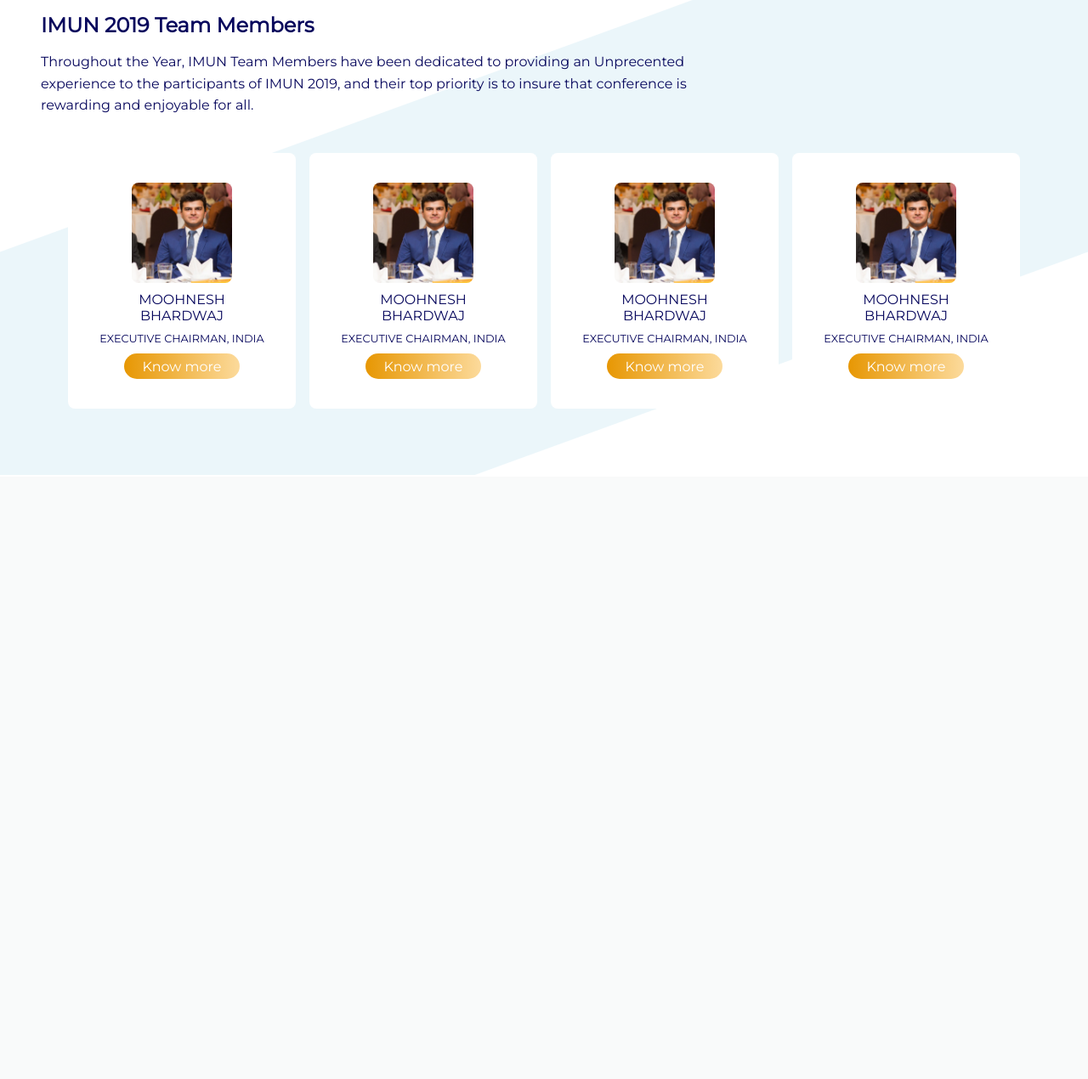
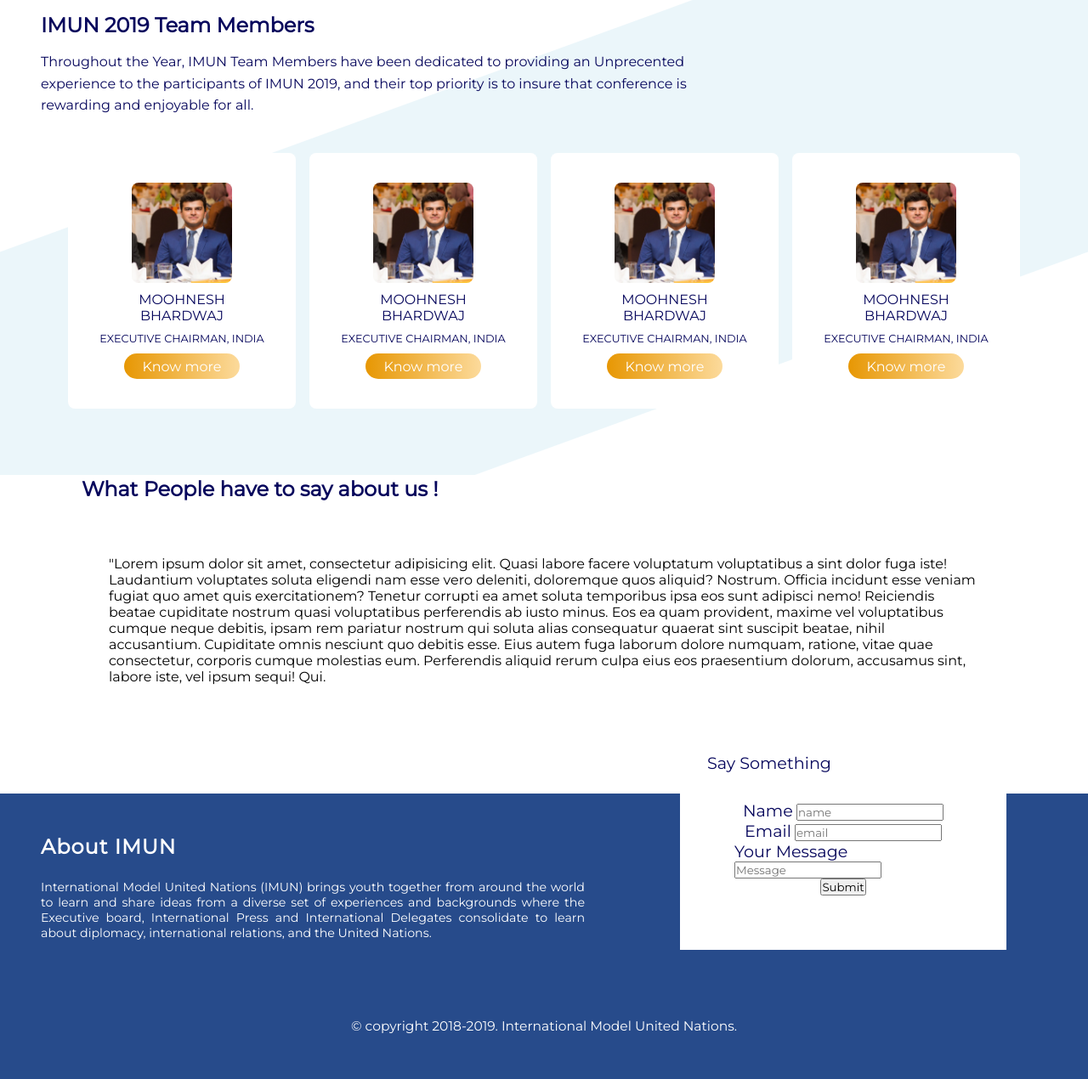
Before and after one commit to sushantr134/IMUNTEST, a PHP site: page / in a window 1280 px wide. Shown: the part 2296-3566 px from the top of the page at 85% size. Before the commit the page ends 2855 px from the top, so only its background shows below. Run offline with PHP 8.4, Linux system fonts and the light colour scheme.

Commit message:
IMUN Test

```diff
--- a/assets/css/main.css
+++ b/assets/css/main.css
@@ -138,6 +138,7 @@ header nav ul li a {
   top: 0;
   width: 100%;
   height: 100vh;
+  /*Footer */
 }
 
 .main .container {
@@ -553,5 +554,150 @@ header nav ul li a {
   font-size: 1.6vmin;
 }
 
-/*Footer */
+.main #testimonials {
+  padding: 3em;
+  width: 100%;
+  height: auto;
+}
+
+.main #testimonials .__container h1 {
+  color: #06065c;
+  text-align: left;
+}
+
+.main #testimonials .__container .__slider {
+  display: -webkit-box;
+  display: -ms-flexbox;
+  display: flex;
+  -webkit-box-pack: center;
+      -ms-flex-pack: center;
+          justify-content: center;
+  -webkit-box-align: center;
+      -ms-flex-align: center;
+          align-items: center;
+  padding: 2em;
+  margin-top: 2em;
+  width: 100%;
+}
+
+.main #testimonials .__container .__slider .item {
+  display: -ms-grid;
+  display: grid;
+  -ms-grid-columns: (minmax(200px, 1fr))[auto-fit];
+      grid-template-columns: repeat(auto-fit, minmax(200px, 1fr));
+  grid-auto-rows: none;
+  grid-row-gap: 1em;
+  grid-column-gap: 1em;
+}
+
+.main #testimonials .__container .__slider .item .user {
+  border-radius: 100%;
+  overflow: hidden;
+}
+
+.main #testimonials .__container .__slider .item .user img {
+  max-width: 100%;
+  width: 100%;
+}
+
+.main footer {
+  background: #183f83ee;
+  color: #ffffff;
+  padding: 3em;
+  margin: 0 auto !important;
+  position: relative;
+}
+
+.main footer .container__footer {
+  display: -ms-grid;
+  display: grid;
+  -ms-grid-columns: (minmax(250px, 1fr))[auto-fit];
+      grid-template-columns: repeat(auto-fit, minmax(250px, 1fr));
+  grid-auto-rows: minmax(200px, 1fr);
+  grid-row-gap: 2em;
+  grid-column-gap: 2em;
+  -webkit-box-pack: center;
+      -ms-flex-pack: center;
+          justify-content: center;
+  -webkit-box-align: start;
+      -ms-flex-align: start;
+          align-items: flex-start;
+}
+
+.main footer .container__footer .aboutmun {
+  display: -webkit-box;
+  display: -ms-flexbox;
+  display: flex;
+  -webkit-box-pack: center;
+      -ms-flex-pack: center;
+          justify-content: center;
+  -webkit-box-align: start;
+      -ms-flex-align: start;
+          align-items: flex-start;
+  -webkit-box-orient: vertical;
+  -webkit-box-direction: normal;
+      -ms-flex-direction: column;
+          flex-direction: column;
+  width: 50vw;
+}
+
+.main footer .container__footer .aboutmun h1 {
+  margin-bottom: 1em;
+  text-align: left;
+  font-size: 1.5rem;
+  letter-spacing: 1px;
+}
+
+.main footer .container__footer .aboutmun p {
+  text-align: justify;
+  font-size: 0.889rem;
+}
+
+.main footer .container__footer .Contactform {
+  padding: 2em;
+  -webkit-box-sizing: inherit;
+          box-sizing: inherit;
+  position: absolute;
+  top: -5em;
+  right: 6em;
+  z-index: 1000;
+  background: white;
+  width: 30vw;
+  border-radius: 0.3em solid black;
+}
+
+.main footer .container__footer .Contactform label {
+  font-size: 1.2rem;
+  color: #06065c;
+}
+
+.main footer .container__footer .Contactform form {
+  padding: 2em;
+  display: -webkit-box;
+  display: -ms-flexbox;
+  display: flex;
+  -webkit-box-pack: center;
+      -ms-flex-pack: center;
+          justify-content: center;
+  -webkit-box-align: center;
+      -ms-flex-align: center;
+          align-items: center;
+  -webkit-box-orient: vertical;
+  -webkit-box-direction: normal;
+      -ms-flex-direction: column;
+          flex-direction: column;
+  color: #06065c;
+  -webkit-box-shadow: 0 10px 10px solid grey;
+          box-shadow: 0 10px 10px solid grey;
+}
+
+.main footer .TaglineEnd {
+  margin-top: 1em;
+  margin-bottom: 0.3em;
+}
+
+.main footer .TaglineEnd p {
+  text-align: center;
+  font-size: 0.97rem;
+}
 /*# sourceMappingURL=main.css.map */
--- a/assets/css/main.scss
+++ b/assets/css/main.scss
@@ -10,6 +10,7 @@
 $color_bg_primary : #172337;
 $color_shade_primary: linear-gradient(-270deg,#172337ee,#172337c0,#172337af,#172337a8,transparent);
 $color_text : #ffffff;
+$color_common:#06065c;
 
 @mixin ReponsiveImage($width,$max_width) {
     max-width: $max_width;
@@ -226,7 +227,7 @@ header
                align-items: center;
                h1
                {
-                   color: #06065c;
+                   color: $color_common;
                    font-size: 2rem;
                    width: 50%;
                    text-align: center;
@@ -237,7 +238,7 @@ header
 
                 label
                 {
-                    color: #06065c;
+                    color: $color_common;
                     text-align: right;
                     line-height: 1.5em;
                 }
@@ -333,7 +334,7 @@ header
 
         h1
         {
-            color: #06065c;
+            color: $color_common;
             font-size: 2rem;
             text-align: left;
         }
@@ -408,7 +409,7 @@ header
         {
             h1,p
             {
-              color:#06065c;
+              color:$color_common;
               margin-bottom: 0.67em;
             }
             h1
@@ -450,7 +451,7 @@ header
                 }
                 .name,.designation
                 {
-                    color: #06065c;
+                    color: $color_common;
                     text-align: center;
                     margin-bottom: 5%;
                     text-transform: uppercase;
@@ -467,11 +468,131 @@ header
             }
         }
     }
+
+    #testimonials
+    {
+        padding: 3em;
+        width: 100%;
+        height: auto;
+
+       .__container
+       {
+
+            h1
+           {
+               color: $color_common;
+               text-align: left;
+           }
+           .__slider
+           {
+            //   @include GridMaker(repeat(auto-fit,minmax(200px,1fr)),none,1em,1em);
+                 @include Align(center,center);
+                 padding: 2em;
+                 margin-top: 2em;
+                 width: 100%;
+               .item
+               {
+                @include GridMaker(repeat(auto-fit,minmax(200px,1fr)),none,1em,1em);
+
+                .user
+                {
+                    border-radius: 100%;
+                    overflow: hidden;
+                    img
+                    {
+                        @include ReponsiveImage(100%,100%);
+                    }
+                }
+               }
+           }
+       }
+    }
+
+
+    /*Footer */
+footer
+{
+  background: #183f83ee;
+  color: $color_text;
+  padding: 3em;
+  margin: 0 auto !important;
+  position: relative;
+
+  .container__footer
+  {
+      @include GridMaker(repeat(auto-fit,minmax(250px,1fr)),minmax(200px,1fr),2em,2em);
+      justify-content: center;
+      align-items: flex-start;
+
+
+      .aboutmun
+      {
+          @include Align(center,flex-start);
+          flex-direction: column;
+          width: 50vw;
+
+          h1
+          {
+              margin-bottom: 1em;
+              text-align: left;
+              font-size: 1.5rem;
+              letter-spacing: 1px;
+          }
+
+          p
+          {
+              text-align: justify;
+              font-size: 0.889rem;
+          }
+      }
+
+      .Contactform
+      {
+          padding: 2em;
+          box-sizing: inherit;
+          position: absolute;
+          top:-5em;
+          right: 6em;
+          z-index: 1000;
+          background: white;
+          width: 30vw;
+          border-radius: 0.3em solid black;
+          label
+          {
+              font-size: 1.2rem;
+
+              color: $color_common;
+
+          }
+          form
+          {
+
+            padding: 2em;
+            @include Align(center,center);
+            flex-direction: column;
+            color: $color_common;
+            box-shadow: 0 10px 10px solid grey;
+
+            label
+            {
+
+            }
+          }
+
+      }
+  }
+
+  .TaglineEnd
+  {
+      margin-top: 1em;
+      margin-bottom: 0.3em;
+      p
+      {
+          text-align: center;
+          font-size: 0.97rem;
+
+      }
+  }
 }
 
-
-/*Footer */
-footer
-{
-
 }
--- a/index.html
+++ b/index.html
@@ -169,12 +169,61 @@
                             <div class="btn primary"><label>Know more</label></div>
                         </div>
         </div>
+
+        <div id="testimonials">
+          <div class="__container">
+              <h1>What People have to say about us !</h1>
+              <div class="__slider">
+                  <div class="item one">
+
+                      <p><label>&quot;</label>Lorem ipsum dolor sit amet, consectetur adipisicing elit. Quasi labore facere voluptatum voluptatibus a sint dolor fuga iste! Laudantium voluptates soluta eligendi nam esse vero deleniti, doloremque quos aliquid? Nostrum.
+                      Officia incidunt esse veniam fugiat quo amet quis exercitationem? Tenetur corrupti ea amet soluta temporibus ipsa eos sunt adipisci nemo! Reiciendis beatae cupiditate nostrum quasi voluptatibus perferendis ab iusto minus.
+                      Eos ea quam provident, maxime vel voluptatibus cumque neque debitis, ipsam rem pariatur nostrum qui soluta alias consequatur quaerat sint suscipit beatae, nihil accusantium. Cupiditate omnis nesciunt quo debitis esse.
+                      Eius autem fuga laborum dolore numquam, ratione, vitae quae consectetur, corporis cumque molestias eum. Perferendis aliquid rerum culpa eius eos praesentium dolorum, accusamus sint, labore iste, vel ipsum sequi! Qui.
+                    </p>
+                    <!-- <div class="user">
+                        <img src="./assets/images/executive.jpg" alt="user" />
+                    </div> -->
+                  </div>
+              </div>
+          </div>
+        </div>
     </div>
+
+    <footer>
+            <div class="container__footer">
+                    <div class="aboutmun">
+                            <h1>About IMUN</h1>
+                            <p>International Model United Nations (IMUN) brings youth together from around the world to learn and share ideas from a diverse set of experiences and backgrounds where the Executive board, International Press and International Delegates consolidate to learn about diplomacy, international relations, and the United Nations.</p>
+                        </div>
+
+                      <div class="Contactform">
+                         <label>Say Something</label>
+                         <form>
+                             <div class="input">
+                                 <label>Name</label>
+                                 <input type="text" placeholder="name" >
+                             </div>
+                             <div class="input">
+                                    <label>Email</label>
+                                    <input type="email" placeholder="email" >
+                            </div>
+                            <div class="input">
+                                        <label>Your Message</label>
+                                        <input type="text" placeholder="Message" >
+                            </div>
+
+                            <input type="submit" class="submitButton" value="Submit">
+                         </form>
+                      </div>
+            </div>
+             <div class="TaglineEnd">
+                 <p>&copy; copyright 2018-2019. International Model United Nations.</p>
+             </div>
+        </footer>
+
     </section>
 
-    <footer>
-
-    </footer>
 <script defer src="https://use.fontawesome.com/releases/v5.7.1/js/all.js" integrity="sha384-eVEQC9zshBn0rFj4+TU78eNA19HMNigMviK/PU/FFjLXqa/GKPgX58rvt5Z8PLs7" crossorigin="anonymous"></script>
 </body>
 </html>
```
Also changed, not shown: 1 other file.
